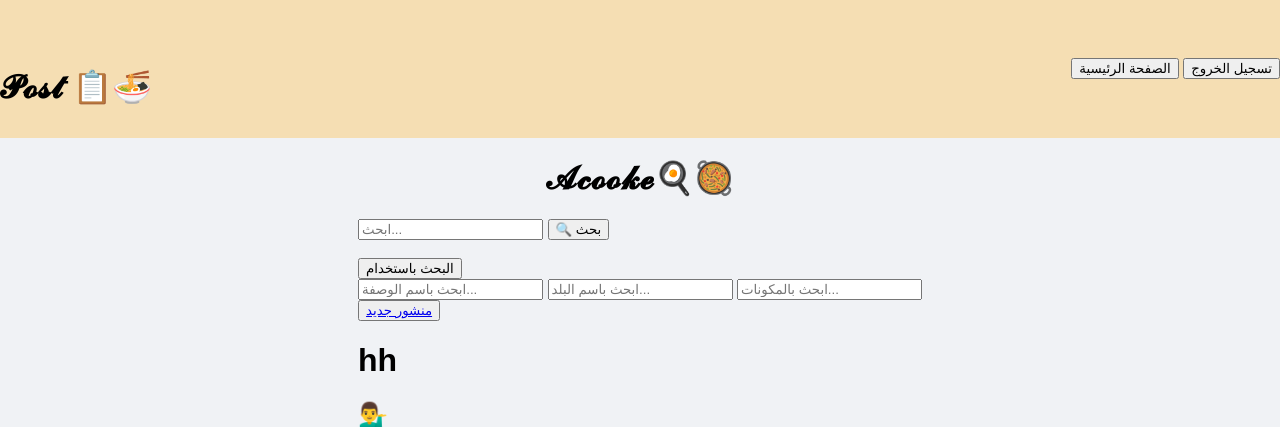
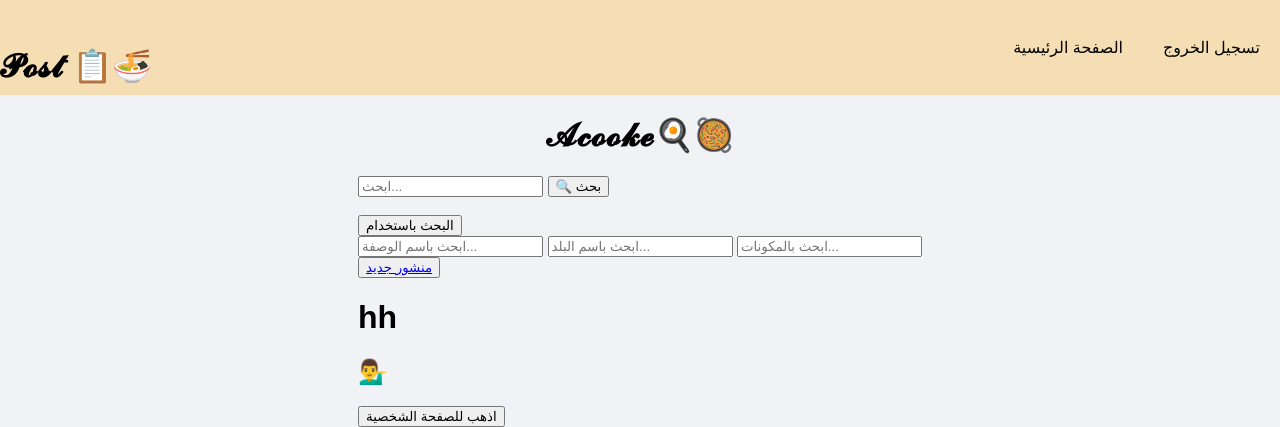
Before and after one commit to RanyaAli20/project.acook, a PHP site: page /post.html in a window 1280 px wide. Shown: the top 427 px of the page. Run offline with PHP 8.4, Linux system fonts and the light colour scheme.

Commit message:
Update post.css
post page css

```diff
--- a/post.css
+++ b/post.css
@@ -17,3 +17,24 @@ body {
     justify-content: space-between;
     align-items: center;
 }
+
+.header .logo h1 {
+    margin: 0;
+}
+
+.header .nav {
+    display: flex;
+    align-items: center;
+}
+
+.header .nav button {
+    color:black;
+    text-decoration: none;
+    margin: 0 10px;
+    background: none;
+    border: none;
+    cursor: pointer;
+    font-size: 16px;
+    padding: 10px;
+    border-radius: 5px;
+}
```
